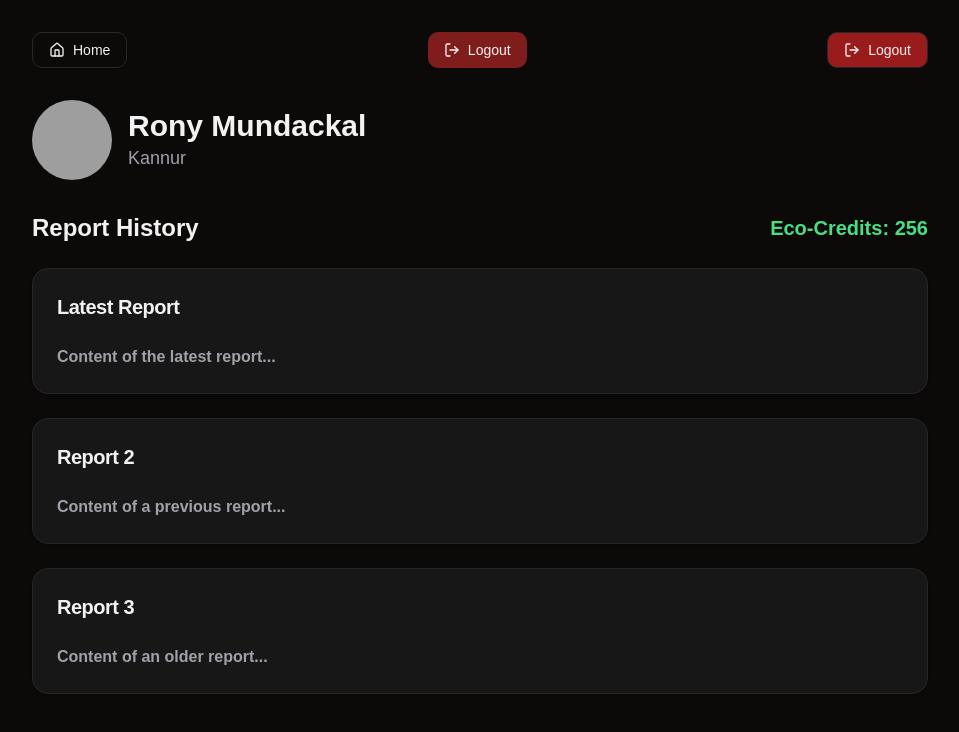
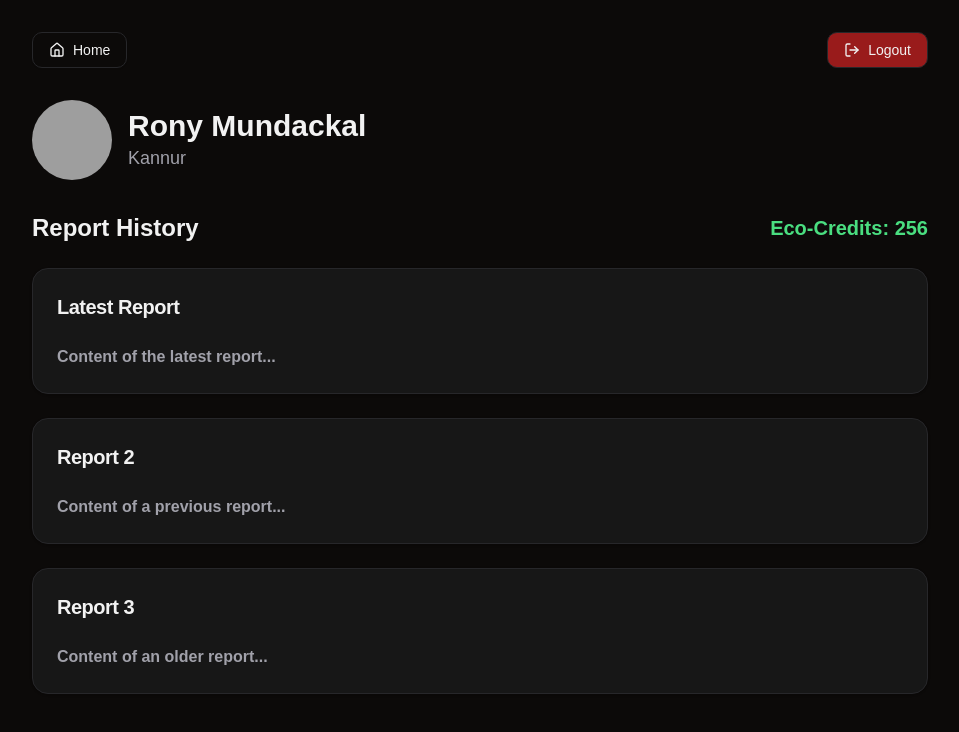
Before and after one commit to shivaacodes/Ecozy, a Next.js app: page /user/profile in a window 1280 px wide. Shown: the top 732 px of the page, without its empty margins (160-1119 px from the left). Built offline with nearby package versions, Linux system fonts and the light colour scheme; grey boxes are pictures that could not be loaded.

Commit message:
alertbox for logout fix

```diff
--- a/src/app/user/profile/page.tsx
+++ b/src/app/user/profile/page.tsx
@@ -63,14 +63,6 @@ export default function ProfilePage() {
           >
             <Home className="w-4 h-4" />
             Home
-          </Button>
-          <Button
-            variant="destructive"
-            onClick={handleLogout}
-            className="flex items-center gap-2"
-          >
-            <LogOut className="w-4 h-4" />
-            Logout
           </Button>
 
           <AlertDialog>
```
